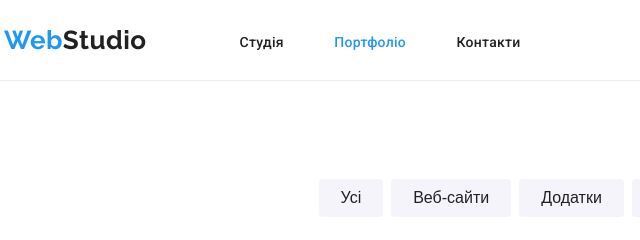
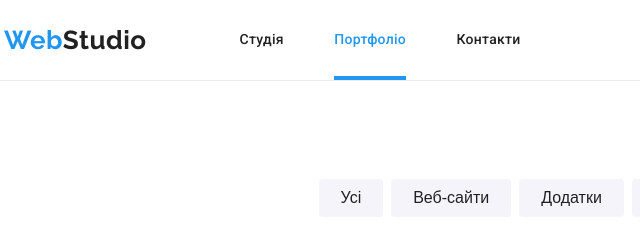
Before and after one commit to vitalii-kulishov/WebStudio, a plain HTML site: page portfolio.html in a window 1280 px wide. Shown: the top 240 px of the page, 211-851 px from the left. Drawn offline with Linux system fonts and the light colour scheme.

Commit message:
додав тіні для релевантної сторінки

```diff
--- a/css/styles.css
+++ b/css/styles.css
@@ -132,8 +132,17 @@ button{
     letter-spacing: 0.02em;
     color: var(--color-text-primary);
 }
+.site-nav li{
+    height: 100%;
+}
+.site-nav a{
+    height: 100%;
+    display: flex;
+    align-items: center;
+}
 .site-nav .current{
     color: var(--color-text-accent);
+    box-shadow: inset 0 -4px 0 currentColor;
 }
 .container-header{
     display: flex;
@@ -146,8 +155,9 @@ button{
     display: flex;
     justify-content: space-between;
     width: 281px;
-    height: 16px;
+    height: 100%;
     margin-left: 93px;
+    align-items: center;
 }
 
 /* Контакти хедер */
@@ -352,7 +362,6 @@ button{
 }
 .container-team-social-links{
     display: flex;
-    height: 44px;
     margin-top: 16px;
     justify-content: center;
     align-items: center;
@@ -371,8 +380,6 @@ button{
 .team-card .link:hover,
 .team-card .link:focus{
     outline: none;
-    width: 44px;
-    height: 44px;
     background-color: var(--back-icon-accent);
     border-radius: 50%;
 }
@@ -500,10 +507,7 @@ button{
 .footer-social .link:hover,
 .footer-social .link:focus{
     outline: none;
-    width: 44px;
-    height: 44px;
     background-color: var(--back-icon-accent);
-    border-radius: 50%;
 }
 
 /* Flexbox сторінки Портфоліо*/
```
Also changed, not shown: index.html (indentation only), 1 other file.
